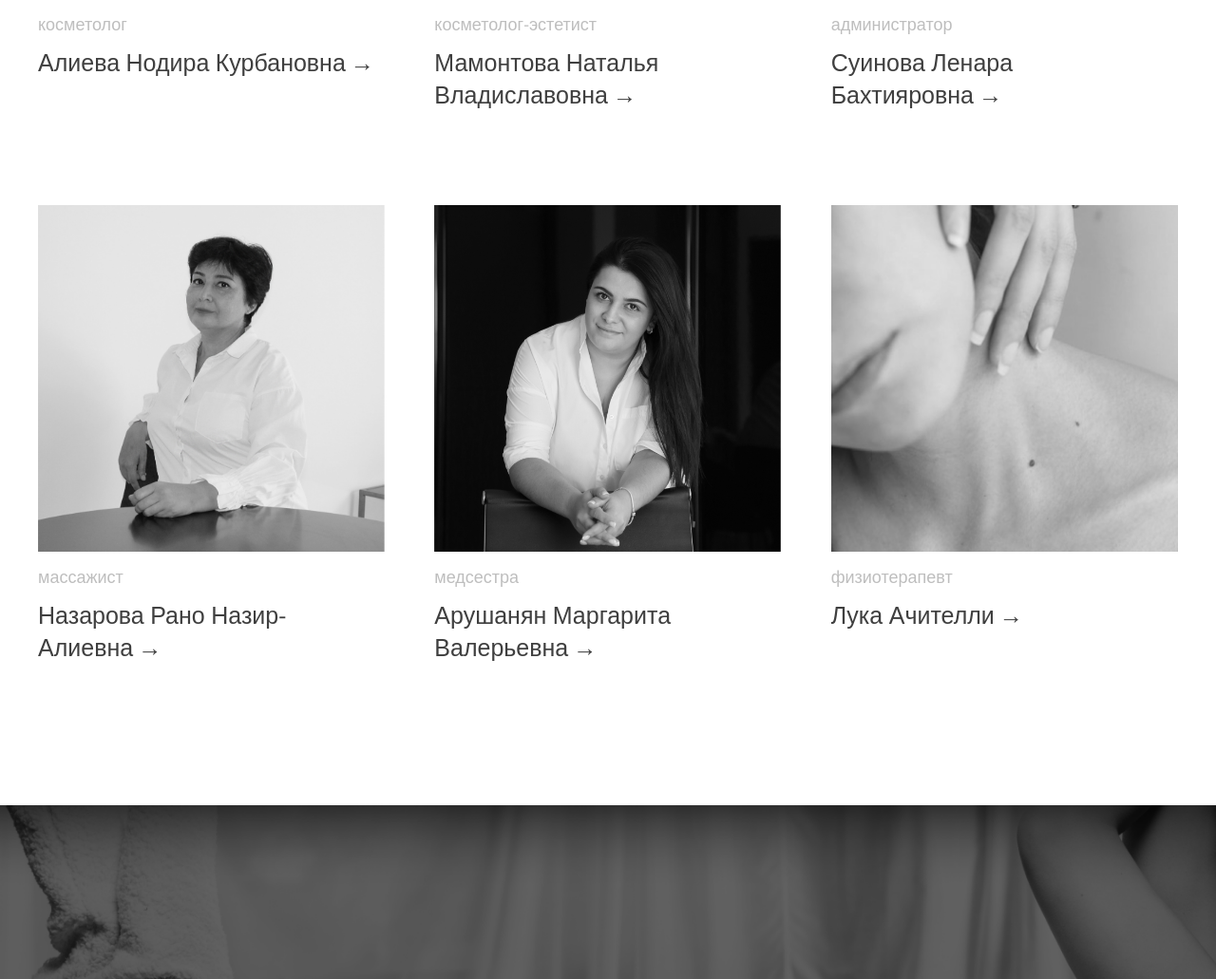
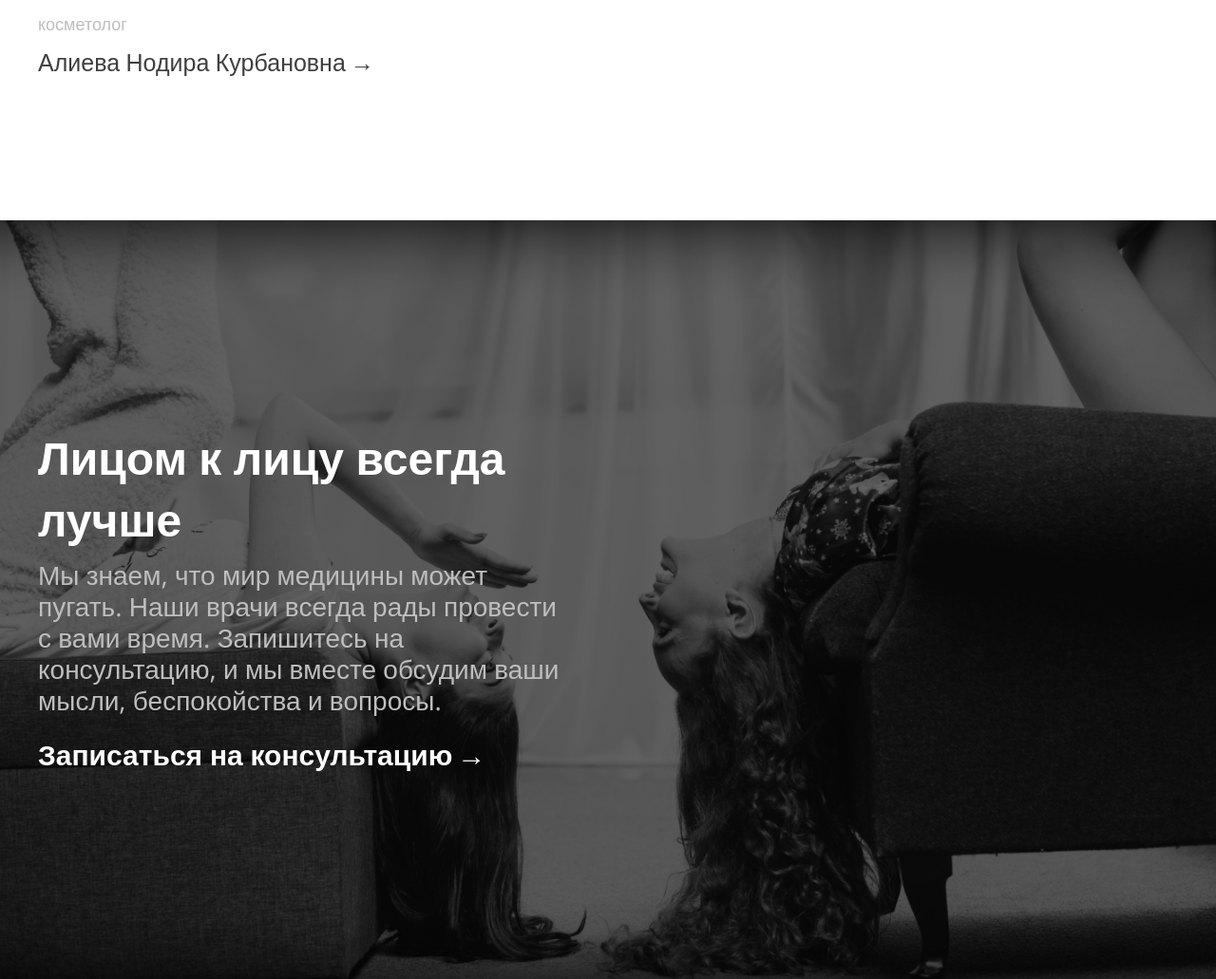
Before and after one commit to kingoker/Astramed_Django, a Django app: page /team/ in a window 1280 px wide. Shown: the part 1183-2214 px from the top of the page at 95% size. Run offline with Django 4.2, Linux system fonts and the light colour scheme; data comes from the database, SQL or seed files in the repository; both versions use the stored data as it was after the commit.

Commit message:
Employee/Services dynamic added

```diff
--- a/astramedClinic/urls.py
+++ b/astramedClinic/urls.py
@@ -10,7 +10,7 @@ urlpatterns = [
     path('authorization/', views.authorization, name='authorization'),
     path('blog/', views.blog, name='blog'),
     path('contacts/', views.contacts, name='contacts'),
-    path('member/', views.member, name='member'),
+    path('member/<str>', views.member, name='member'),
     path('post/', views.post, name='post'),
     path('procedure/<str>', views.procedure, name='procedure'),
     path('profile/', views.profile, name='profile'),
--- a/astramedClinic/views.py
+++ b/astramedClinic/views.py
@@ -1,7 +1,7 @@
 from django.shortcuts import render
 
 # Create your views here.
-from astramedClinic.models import Services
+from astramedClinic.models import Services, Employee
 
 
 def main(request):
@@ -23,12 +23,17 @@ def authorization(request):
 def blog(request):
     return render(request, 'main/blog.html')
 
+
 def contacts(request):
     return render(request, 'main/contacts.html')
 
 
-def member(request):
-    return render(request, 'main/member.html')
+def member(request, str):
+    employes = Employee.objects.filter(name=str)
+    data = {
+        'employes': employes
+    }
+    return render(request, 'main/member.html', data)
 
 
 def post(request):
@@ -56,7 +61,11 @@ def services(request):
 
 
 def team(request):
-    return render(request, 'main/team.html')
+    employes = Employee.objects.all()
+    data = {
+        'employes': employes
+    }
+    return render(request, 'main/team.html', data)
 
 
 def therapy(request):
--- a/templates/main/team.html
+++ b/templates/main/team.html
@@ -22,48 +22,16 @@
         <p class="team__text"><span>Вы</span> в самых лучших руках</p>
     </div>
     <div class="blog__list team__list">
+
+        {% for employee in employes %}
         <div class="blog__item team__item animate__animated animate__fadeInUp animate__slow wow">
-            <a href="member.html" class="service__img team__list-img">
-                <img src="img/team/1.jpg" alt="service" class="img">
+            <a href="{% url 'member' employee.name %}" class="service__img team__list-img">
+                <img src="{{ employee.photo.url }}" alt="service" class="img">
             </a> <br>
-            <span>косметолог</span>
-            <a href="member.html" class="team__link link">Алиева Нодира Курбановна</a>
+            <span>{{employee.title}}</span>
+            <a href="{% url 'member' employee.name %}" class="team__link link">{{employee.name}}</a>
         </div>
-        <div class="blog__item team__item animate__animated animate__fadeInUp animate__slow wow">
-            <a href="member.html" class="service__img team__list-img">
-                <img src="img/team/2.jpg" alt="service" class="img">
-            </a> <br>
-            <span>косметолог-эстетист</span>
-            <a href="member.html" class="team__link link">Мамонтова Наталья Владиславовна</a>
-        </div>
-        <div class="blog__item team__item animate__animated animate__fadeInUp animate__slow wow">
-            <a href="member.html" class="service__img team__list-img">
-                <img src="img/team/3.jpg" alt="service" class="img">
-            </a> <br>
-            <span>администратор</span>
-            <a href="member.html" class="team__link link">Суинова Ленара Бахтияровна</a>
-        </div>
-        <div class="blog__item team__item animate__animated animate__fadeInUp animate__slow wow">
-            <a href="member.html" class="service__img team__list-img">
-                <img src="img/team/4.jpg" alt="service" class="img">
-            </a> <br>
-            <span>массажист</span>
-            <a href="member.html" class="team__link link">Назарова Рано Назир-Алиевна</a>
-        </div>
-        <div class="blog__item team__item animate__animated animate__fadeInUp animate__slow wow">
-            <a href="member.html" class="service__img team__list-img">
-                <img src="img/team/5.jpg" alt="service" class="img">
-            </a> <br>
-            <span>медсестра</span>
-            <a href="member.html" class="team__link link">Арушанян Маргарита Валерьевна</a>
-        </div>
-        <div class="blog__item team__item animate__animated animate__fadeInUp animate__slow wow">
-            <a href="member.html" class="service__img team__list-img">
-                <img src="img/service/massage.png" alt="service" class="img">
-            </a> <br>
-            <span>физиотерапевт</span>
-            <a href="member.html" class="team__link link">Лука Ачителли</a>
-        </div>
+        {%endfor%}
 
     </div>
 </div>
```
Also changed, not shown: templates/main/member.html (+8 -6 lines), db.sqlite3.
